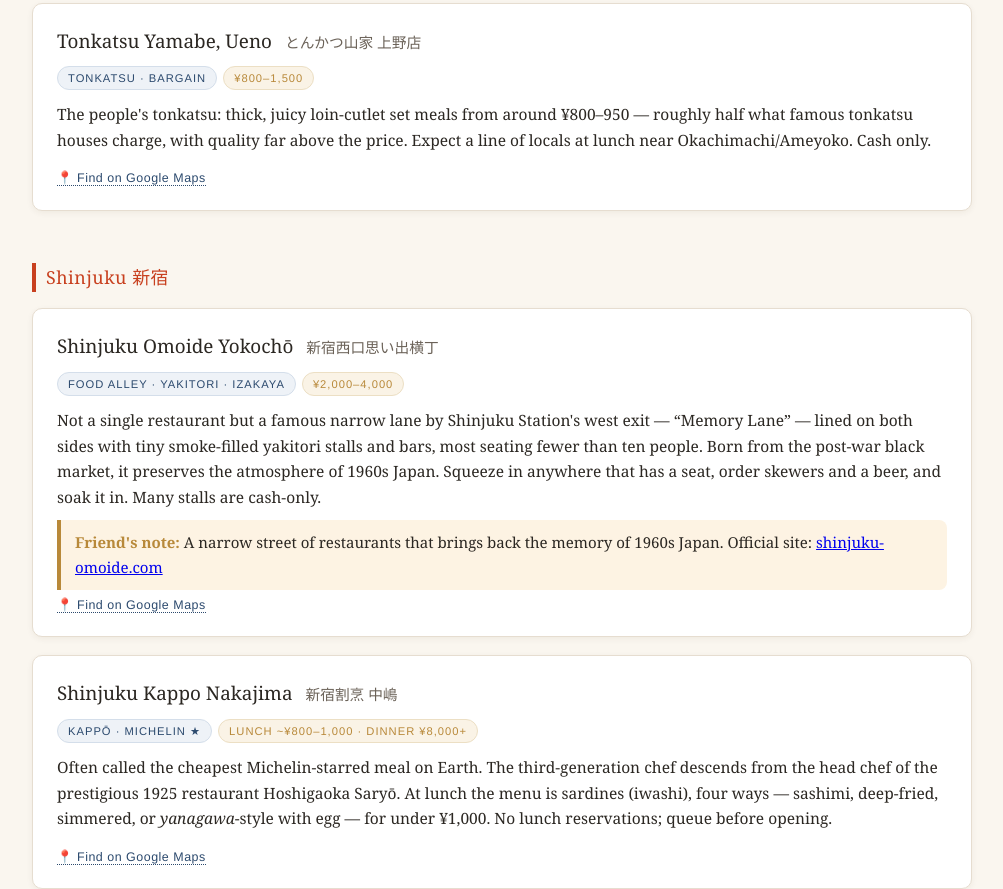
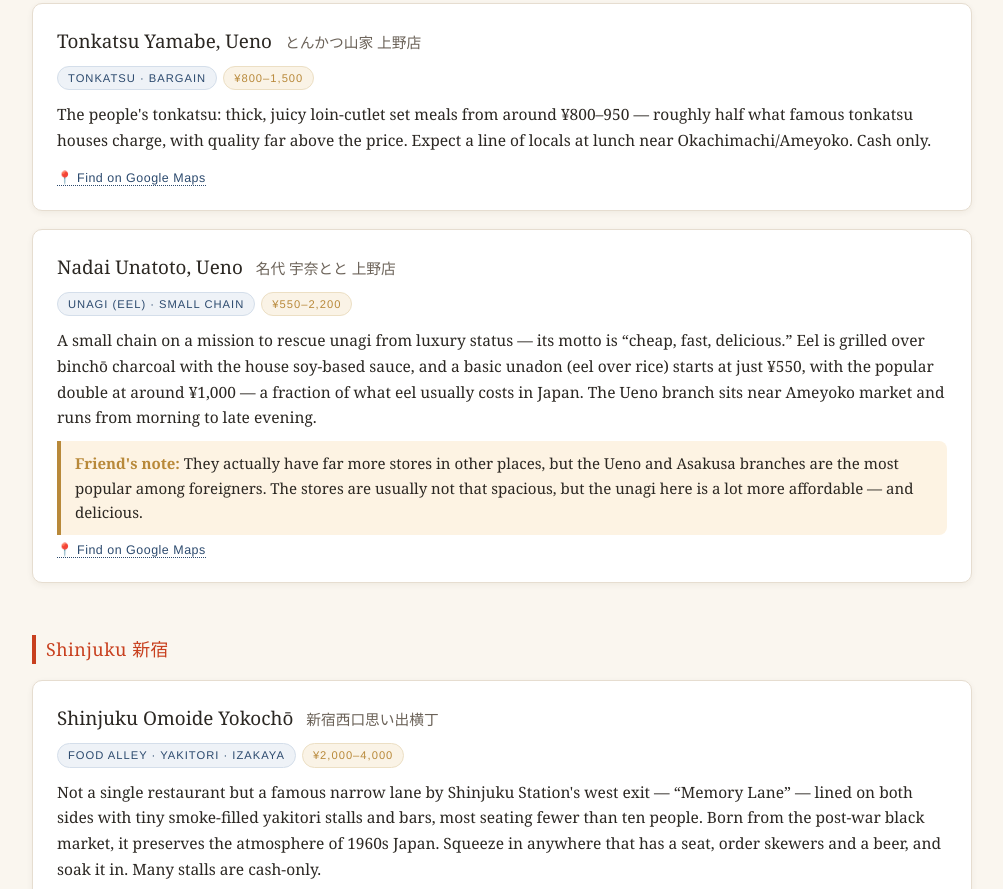
Before and after one commit to deadshot465/deadshot465.github.io, a plain HTML site: page tokyo_restaurants/index.html in a window 1280 px wide. Shown: the part 9238-10127 px from the top of the page, without its empty margins (138-1141 px from the left). Drawn offline with Linux system fonts and the light colour scheme.

Commit message:
Update list

```diff
--- a/tokyo_restaurants/index.html
+++ b/tokyo_restaurants/index.html
@@ -429,6 +429,14 @@
       <p><a class="maplink" href="https://www.google.com/maps/search/?api=1&amp;query=%E3%81%A8%E3%82%93%E3%81%8B%E3%81%A4%E5%B1%B1%E5%AE%B6+%E4%B8%8A%E9%87%8E%E5%BA%97" target="_blank" rel="noopener">📍 Find on Google Maps</a></p>
     </div>
 
+    <div class="card">
+      <h3>Nadai Unatoto, Ueno <span class="jp-name">名代 宇奈とと 上野店</span></h3>
+      <div class="tags"><span class="tag">Unagi (Eel) · Small Chain</span><span class="tag price">¥550–2,200</span></div>
+      <p class="desc">A small chain on a mission to rescue unagi from luxury status — its motto is “cheap, fast, delicious.” Eel is grilled over binchō charcoal with the house soy-based sauce, and a basic unadon (eel over rice) starts at just ¥550, with the popular double at around ¥1,000 — a fraction of what eel usually costs in Japan. The Ueno branch sits near Ameyoko market and runs from morning to late evening.</p>
+      <div class="note"><strong>Friend's note:</strong> They actually have far more stores in other places, but the Ueno and Asakusa branches are the most popular among foreigners. The stores are usually not that spacious, but the unagi here is a lot more affordable — and delicious.</div>
+      <p><a class="maplink" href="https://www.google.com/maps/search/?api=1&amp;query=%E5%90%8D%E4%BB%A3+%E5%AE%87%E5%A5%88%E3%81%A8%E3%81%A8+%E4%B8%8A%E9%87%8E%E5%BA%97" target="_blank" rel="noopener">📍 Find on Google Maps</a></p>
+    </div>
+
     <!-- ============ SHINJUKU ============ -->
     <span class="area-label">Shinjuku 新宿</span>
 
@@ -497,6 +505,14 @@
       <p><a class="maplink" href="https://www.google.com/maps/search/?api=1&amp;query=%E9%AE%92%E5%BF%A0+%E6%B5%85%E8%8D%89%E8%8A%B1%E5%B7%9D%E6%88%B8%E5%BA%97" target="_blank" rel="noopener">📍 Find on Google Maps</a></p>
     </div>
 
+    <div class="card">
+      <h3>Nadai Unatoto, Asakusa <span class="jp-name">名代 宇奈とと 浅草店</span></h3>
+      <div class="tags"><span class="tag">Unagi (Eel) · Small Chain</span><span class="tag price">¥550–2,200</span></div>
+      <p class="desc">The Asakusa branch of the budget-unagi chain (see the Ueno entry above) — and conveniently on the very same Hanakawado block as Funachū, so the neighborhood is something of an eel pilgrimage stop. Same formula: binchō-charcoal-grilled eel under a sweet-savory glaze, with unadon starting at ¥550 and takeout available. Perfect for an affordable eel fix between Sensō-ji sightseeing stops.</p>
+      <div class="note"><strong>Friend's note:</strong> They actually have far more stores in other places, but the Ueno and Asakusa branches are the most popular among foreigners. The stores are usually not that spacious, but the unagi here is a lot more affordable — and delicious.</div>
+      <p><a class="maplink" href="https://www.google.com/maps/search/?api=1&amp;query=%E5%90%8D%E4%BB%A3+%E5%AE%87%E5%A5%88%E3%81%A8%E3%81%A8+%E6%B5%85%E8%8D%89%E5%BA%97" target="_blank" rel="noopener">📍 Find on Google Maps</a></p>
+    </div>
+
   </section>
 
   <!-- ======================= FINAL TIPS ======================= -->
```
